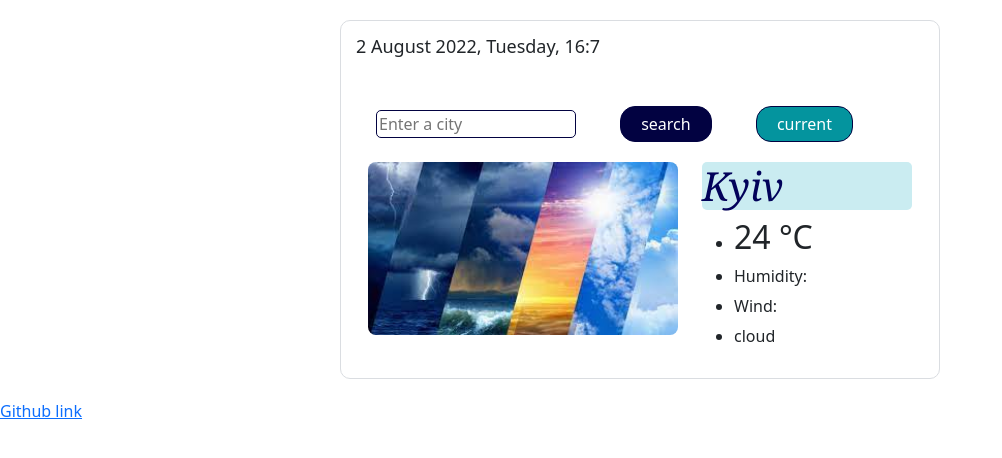
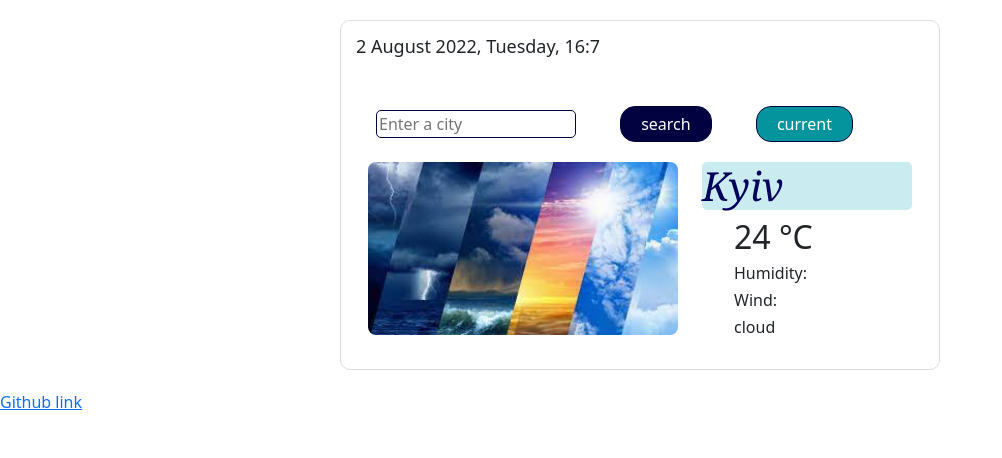
Before and after one commit to Ant2211/6weekwork, a plain HTML site: page index.html in a window 1280 px wide. Shown: the whole page, without its empty margins (0-1002 px from the left). Drawn offline with nearby package versions, Linux system fonts and the light colour scheme; no server answers.

Commit message:
change <li>

```diff
--- a/style.css
+++ b/style.css
@@ -14,6 +14,19 @@ h1 {
   border-radius: 5px;
   font-family: Georgia, "Times New Roman", Times, serif;
 }
+ul {
+  margin: 0;
+  padding: 0;
+}
+
+li {
+  list-style: none;
+  margin: 0;
+  padding: 0;
+  font-size: 16px;
+  font-weight: 100;
+  line-height: 19px;
+}
 .currentDate {
   font-size: 18px;
   text-decoration: none;
@@ -28,6 +41,7 @@ h1 {
   border-radius: 5px;
   margin: 20px 20px;
 }
+
 #search {
   color: white;
   background: rgb(2, 2, 65);
```
